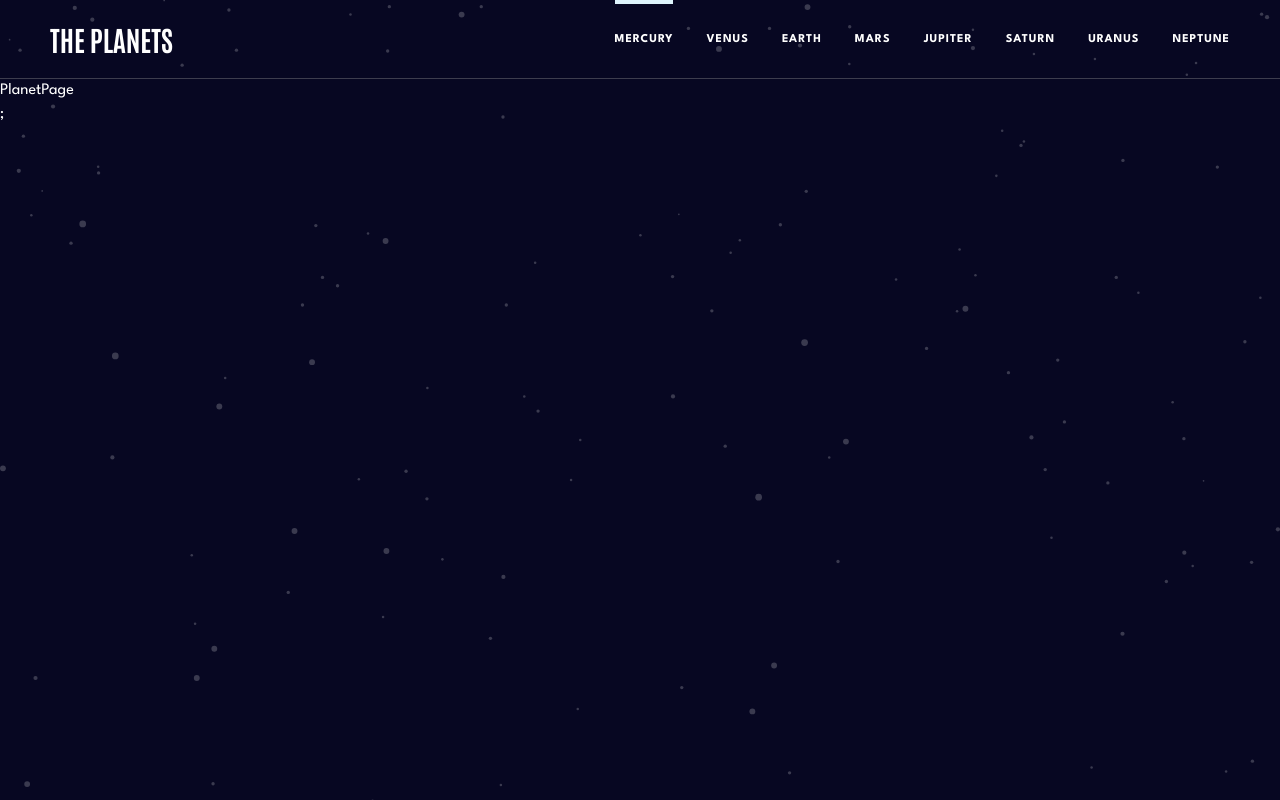
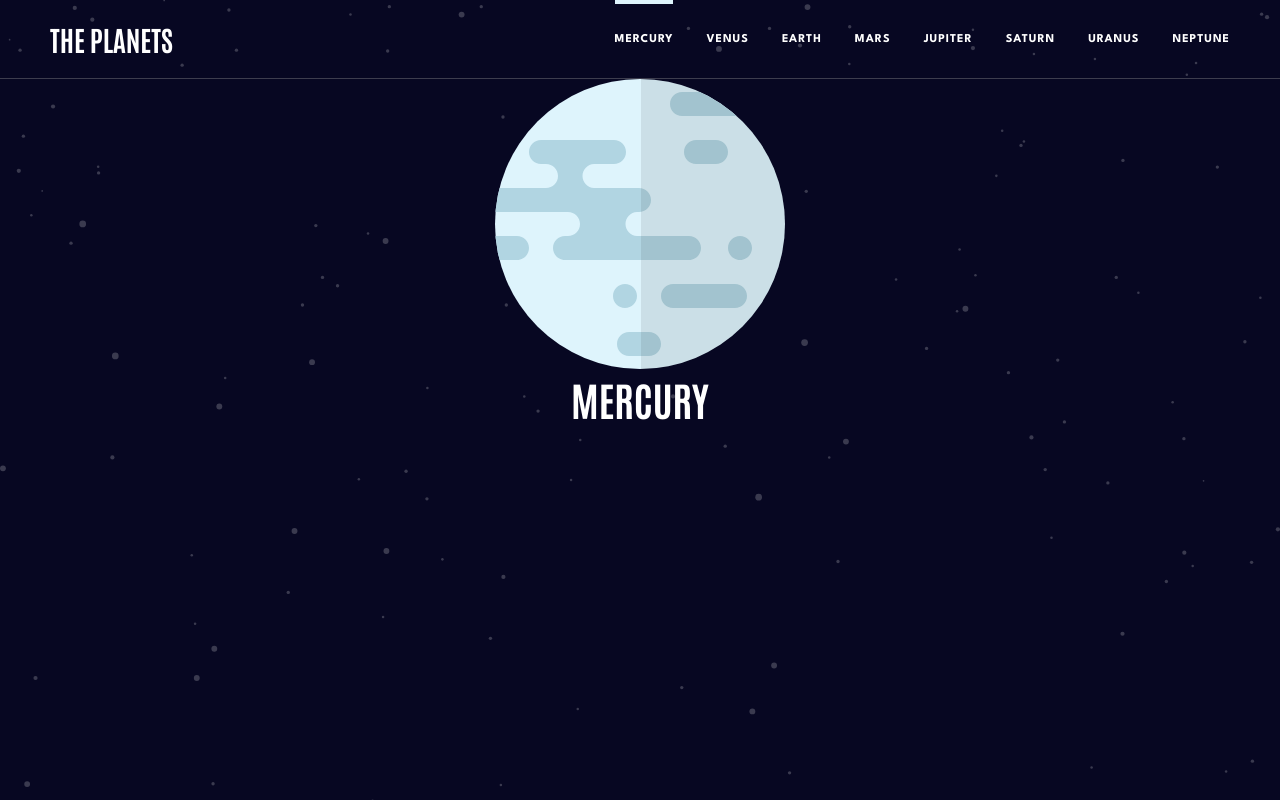
Before and after one commit to MatildaMared/practice__planet-facts, a Next.js app: page /mercury in a window 1280 px wide. Built offline with nearby package versions, Linux system fonts and the light colour scheme.

Commit message:
add basic planet info component

```diff
--- /dev/null
+++ b/components/PlanetInfo.tsx
@@ -0,0 +1,37 @@
+import React from "react";
+import { Planet } from "../models/Planet";
+import styled from "styled-components";
+
+interface Props {
+	planetData: Planet;
+}
+
+const PlanetInfo = ({ planetData }: Props) => {
+	console.log(planetData);
+	return (
+		<Container>
+			<PlanetImage src={planetData.images.planet} />
+			<Heading>{planetData.name}</Heading>
+		</Container>
+	);
+};
+
+const Container = styled.main`
+	display: flex;
+	flex-direction: column;
+	align-items: center;
+	justify-content: center;
+`;
+
+const Heading = styled.h1`
+	font-size: 2.5rem;
+	font-family: var(--font-secondary);
+	text-transform: uppercase;
+`;
+
+const PlanetImage = styled.img`
+	max-width: 90%;
+	height: auto;
+`;
+
+export default PlanetInfo;
--- a/pages/[planet]/index.tsx
+++ b/pages/[planet]/index.tsx
@@ -5,6 +5,7 @@ import styled from "styled-components";
 import { Planet } from "./../../models/Planet";
 import Header from "./../../components/Header";
 import Meta from "../../components/Meta";
+import PlanetInfo from "../../components/PlanetInfo";
 
 interface Props {
 	currentPlanet: string;
@@ -21,7 +22,7 @@ const PlanetPage: NextPage<Props> = ({
 		<>
 			<Meta title={`Planets Info 🌎 ${planetData.name}`} />
 			<Header currentPlanet={currentPlanet} planetPaths={planetPaths} />
-			<div>PlanetPage</div>;
+			<PlanetInfo planetData={planetData} />
 		</>
 	);
 };
```
